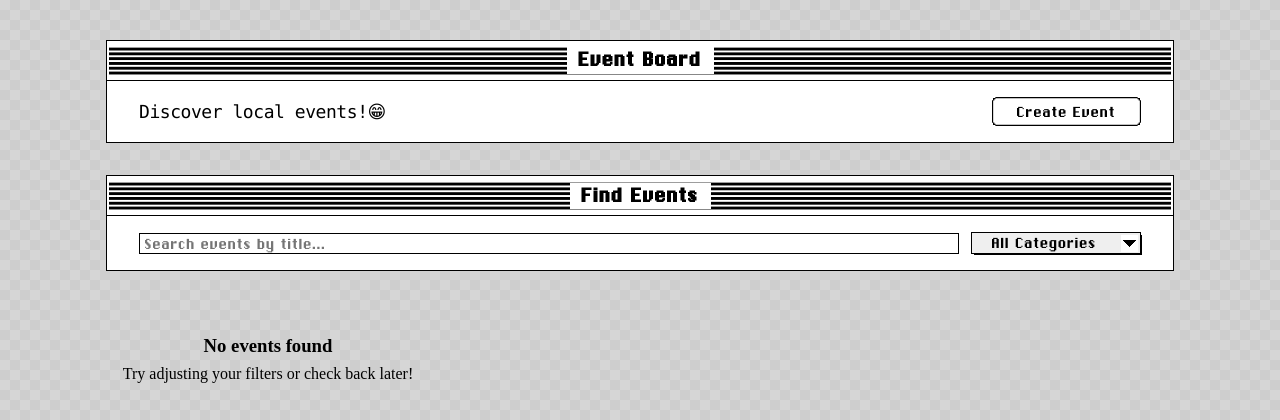
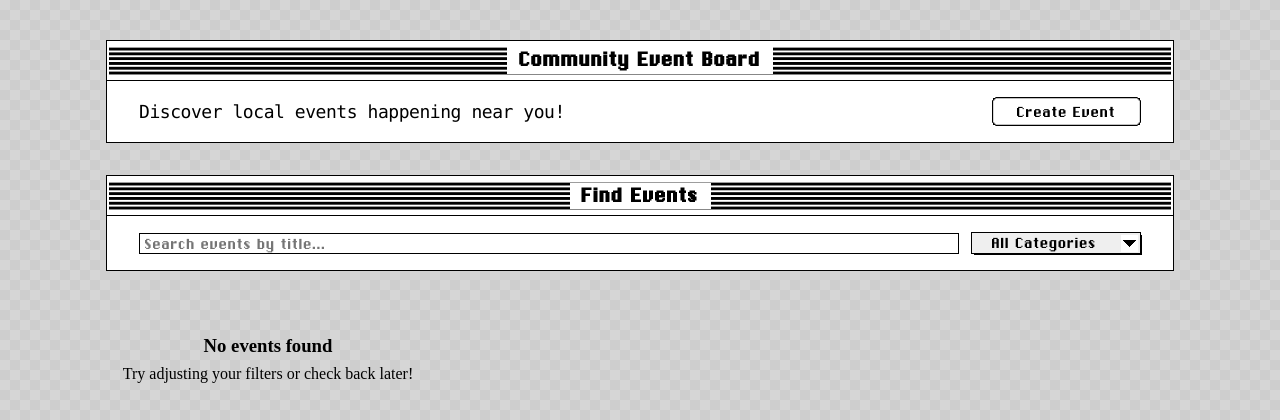
Before and after one commit to Huda-Mansoori/ai-community-event-board, a Flask app: page / in a window 1280 px wide. Shown: the top 420 px of the page. Run offline with Flask 3, Linux system fonts and the light colour scheme; data that the repository does not hold is empty; some libraries are stand-ins or nearby versions.

Commit message:
Changed description and title

```diff
--- a/templates/index.html
+++ b/templates/index.html
@@ -3,7 +3,7 @@
 <head>
     <meta charset="UTF-8">
     <meta name="viewport" content="width=device-width, initial-scale=1.0">
-    <title>Event Board</title>
+    <title>Community Event Board</title>
     <link rel="stylesheet" href="{{ url_for('static', filename='css/system.css') }}">
     <link rel="stylesheet" href="{{ url_for('static', filename='css/style.css') }}">
 </head>
@@ -12,12 +12,12 @@
         <div class="window header-window">
             <div class="title-bar">
                 <button aria-label="Close" disabled class="close hidden"></button>
-                <h1 class="title">Event Board</h1>
+                <h1 class="title">Community Event Board</h1>
                 <button aria-label="Resize" disabled class="resize hidden"></button>
             </div>
             <div class="separator"></div>
             <div class="window-pane header-pane">
-                <p>Discover local events!😁</p>
+                <p>Discover local events happening near you!</p>
                 <button class="btn btn-create-event" onclick="openCreateModal()">Create Event</button>
             </div>
         </div>
```
